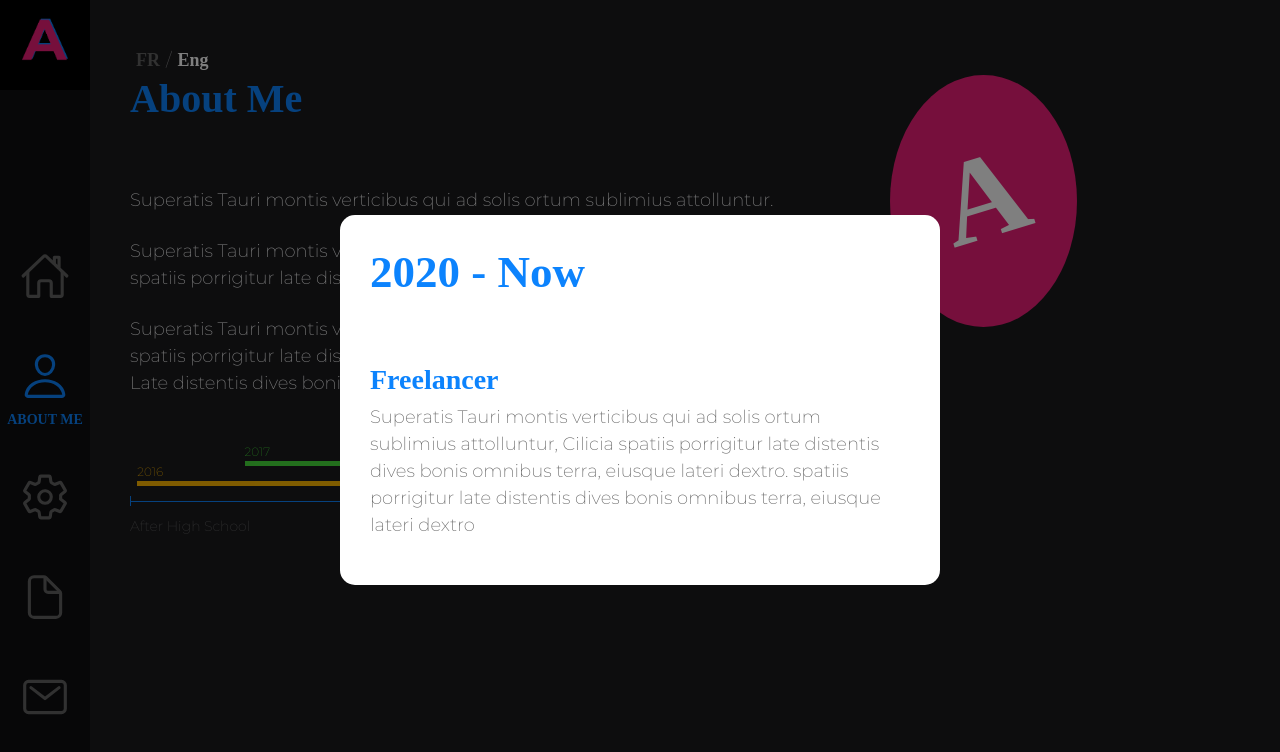
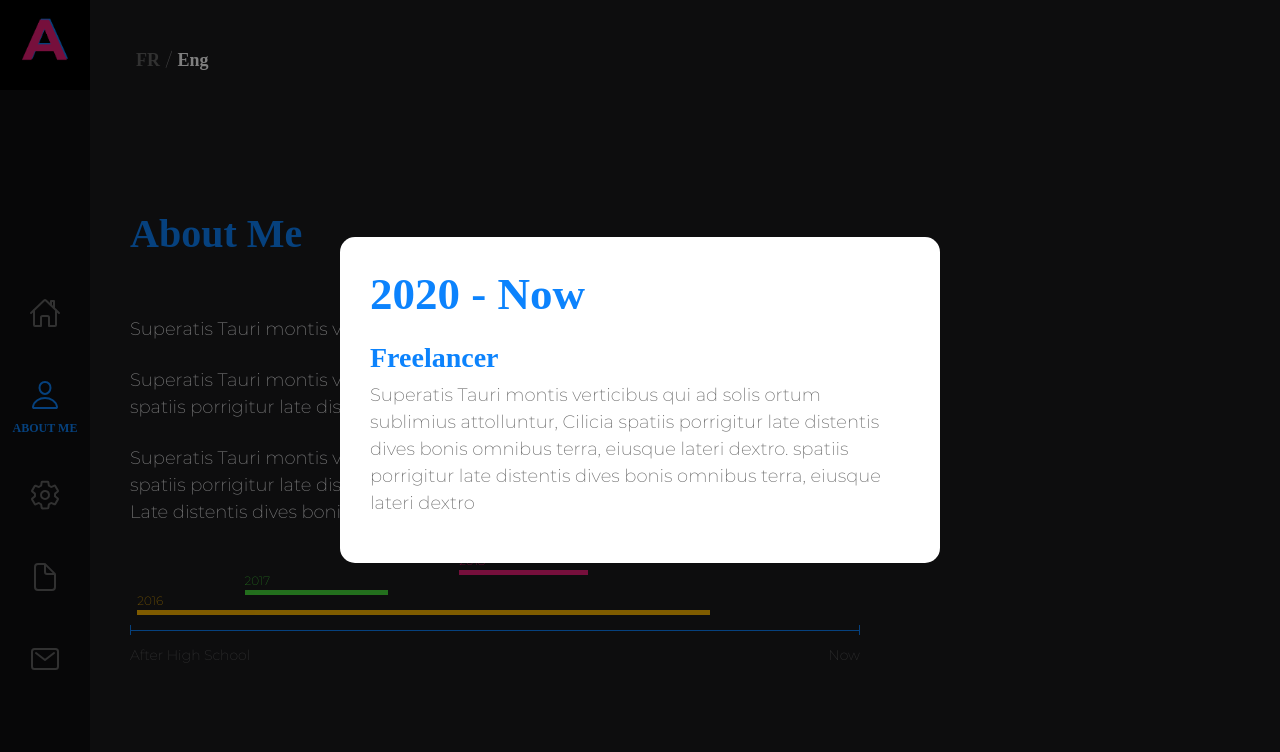
Before and after one commit to xx-code/portfolio, a React (Create React App) app: page /about in a window 1280 px wide. Both pictures are taken after a click on the element "2020". Shown: the top 752 px of the page. Built offline with nearby package versions, Linux system fonts and the light colour scheme; a web font is replaced by a local one.

Commit message:
animate about me

```diff
--- a/src/components/popUpOverlay/index.scss
+++ b/src/components/popUpOverlay/index.scss
@@ -9,7 +9,10 @@
     display: flex;
     justify-content: center;
     align-items: center;
+    transition: top cubic-bezier(0.445, 0.05, 0.55, 0.95) 200ms;
     .back {
+        transition: opacity ease-in-out 600ms;
+        opacity: 0;
         position: absolute;
         height: 100%;
         width: 100%;
@@ -23,7 +26,11 @@
 
 .open-popup {
     top: 0;
+    .back {
+        opacity: 1;
+    }
 }
 .close-popup {
-    top: -15000px;
+    top: -5000px;
+    opacity: 0;
 }
--- a/src/layout/navbar/index.scss
+++ b/src/layout/navbar/index.scss
@@ -142,7 +142,7 @@
                     margin-bottom: 42px;
                     margin-top: 42px;
                     ion-icon {
-                        font-size: 50px;
+                        font-size: 32px;
                     }
                     p {
                         font-style: normal;
@@ -162,7 +162,7 @@
                 .active {
                     color: $blue !important;
                     p {
-                        font-size: 14px;
+                        font-size: 12px;
                     }
                 }
             }
@@ -197,7 +197,7 @@
                         display: none;
                     }
                     ion-icon {
-                        font-size: 42px;
+                        font-size: 28px;
                     }
                     &:hover {
                         color: $blue;
--- a/src/views/aboutMe/aboutMe.js
+++ b/src/views/aboutMe/aboutMe.js
@@ -29,6 +29,9 @@ const AboutMe = () => {
                             <div className="bubble-A">
                                 <h1>A</h1>
                             </div>
+                            <div className="bubble-B"></div>
+                            <div className="bubble-C"></div>
+                            <div className="bubble-D"></div>
                         </div>
                     </div>
                 </div>
--- a/src/views/aboutMe/components/infoTime/index.js
+++ b/src/views/aboutMe/components/infoTime/index.js
@@ -10,7 +10,7 @@ const InfoTime = ({ info }) => {
         <PopUpOverLay id={id} >
             <div className="info-time">
                 <div className="info-time-wrapper">
-                    <h1 style={{color}}>{`${time.startTime} - ${time.endTime}`}</h1>
+                    <h2 style={{color}}>{`${time.startTime} - ${time.endTime}`}</h2>
                     <div className="para">
                         <h3>{ title }</h3>
                         <p>{ content }</p>
--- a/src/views/aboutMe/components/infoTime/index.scss
+++ b/src/views/aboutMe/components/infoTime/index.scss
@@ -5,14 +5,22 @@
     @media (max-width: 630px) {
         width: 300px;
     }
+    @media (max-width: 340px) {
+        width: 220px;
+    }
     .info-time-wrapper {
         padding:  30px;
         background-color: $white;
         border-radius: 15px;
-        h1 {
+        h2 {
             font-size: 45px;
+            margin-bottom: 20px;
+            font-weight: bold;
             @media (max-width: 630px) {
                 font-size: 32px;
+            }
+            @media (max-width: 340px) {
+                font-size: 24px;
             }
         }
         .para {
@@ -23,12 +31,18 @@
                 @media (max-width: 630px) {
                     font-size: 22px;
                 }
+                @media (max-width: 340px) {
+                    font-size: 18px;
+                }
             }
             p {
                 color: $high-gray;
                 @media (max-width: 630px) {
                     font-size: 16px;
                 }
+                @media (max-width: 340px) {
+                    font-size: 14px;
+                }
             }
         }
     }
--- a/src/views/aboutMe/index.scss
+++ b/src/views/aboutMe/index.scss
@@ -1,13 +1,30 @@
 @import '../../colors.scss';
+
+@mixin light-game($duration, $itiration) {
+    $name: inline-#{unique-id()};
+
+  @keyframes #{$name} {
+    @content;
+  }
+
+  animation-name: $name;
+  animation-duration: $duration;
+  animation-iteration-count: $itiration;
+}
 
 #about-me {
     opacity: 0;
     transition: opacity ease-in-out 100ms;
+    height: 100%;
+    display: flex;
+    flex: 1;
+    justify-content: center;
+    align-items: center;
     .content-left {
         h1 {
             color: $blue;
             font-weight: bold;
-            margin-bottom: 64px;
+            margin-bottom: 58px;
             text-transform: capitalize;
         }
         .paragraph {
@@ -17,23 +34,108 @@
                 margin-bottom: 24px;
             }
         }
+        @media (max-width: 768px) {
+            h1 {
+                font-size: 42px;
+            }
+            .paragraph {
+                p {
+                  font-size: 16px;
+                }
+            }
+        }
     }
 
     .content-right {
+        @media (max-width: 768px) {
+            display: none;
+        }
         .bubble {
             .bubble-wrapper {
                 position: relative;
                 .bubble-A {
                     background-color: $pink;
                     border-radius: 100%;
-                    padding: 50px;
+                    height: 200px;
+                    width: 200px;
+                    top: 100px;
+                    left: 50px;
                     position: absolute;
                     h1 {
                         font-size: 120px;
                         color: $white;
                         font-weight: bold;
                         transform: rotate(-17deg);
+                        position: absolute;
+                        left: 50px;
+                        top: 25px;
                     }
+                    @include light-game(3400ms, 1) {
+                        from {
+                            opacity: 0;
+                        }
+                        to {
+                            opacity: 1;
+                        }
+                    }
+                    opacity: 1;
+                }
+                .bubble-B {
+                    z-index: -3;
+                    position: absolute;
+                    background-color: #FFB801;
+                    border-radius: 100%;
+                    height: 200px;
+                    width: 200px;
+                    top: 100px;
+                    left: -70px;
+                    @include light-game(1200ms, 1) {
+                        from {
+                            opacity: 0;
+                        }
+                        to {
+                            opacity: .4;
+                        }
+                    }
+                    opacity: .4;
+                }
+                .bubble-C {
+                    z-index: -3;
+                    position: absolute;
+                    background-color: $blue;
+                    border-radius: 100%;
+                    height: 200px;
+                    width: 200px;
+                    right: 0;
+                    top: 30px;
+                    @include light-game(1800ms, 1) {
+                        from {
+                            opacity: 0;
+                        }
+                        to {
+                            opacity: .4;
+                        }
+                    }
+                    opacity: .4;
+                }
+                .bubble-D {
+                    z-index: -3;
+                    position: absolute;
+                    background-color: #0fa958;
+                    border-radius: 100%;
+                    height: 200px;
+                    width: 200px;
+                    top: 200px;
+                    right: 35px;
+                    @include light-game(2600ms, 1) {
+                        from {
+                            opacity: 0;
+                        }
+                        to {
+                            opacity: .4;
+                        }
+                    }
+                    opacity: .4;
                 }
             }
         }
```
Also changed, not shown: 1 other file (tests, documents, lock files or other folders).
